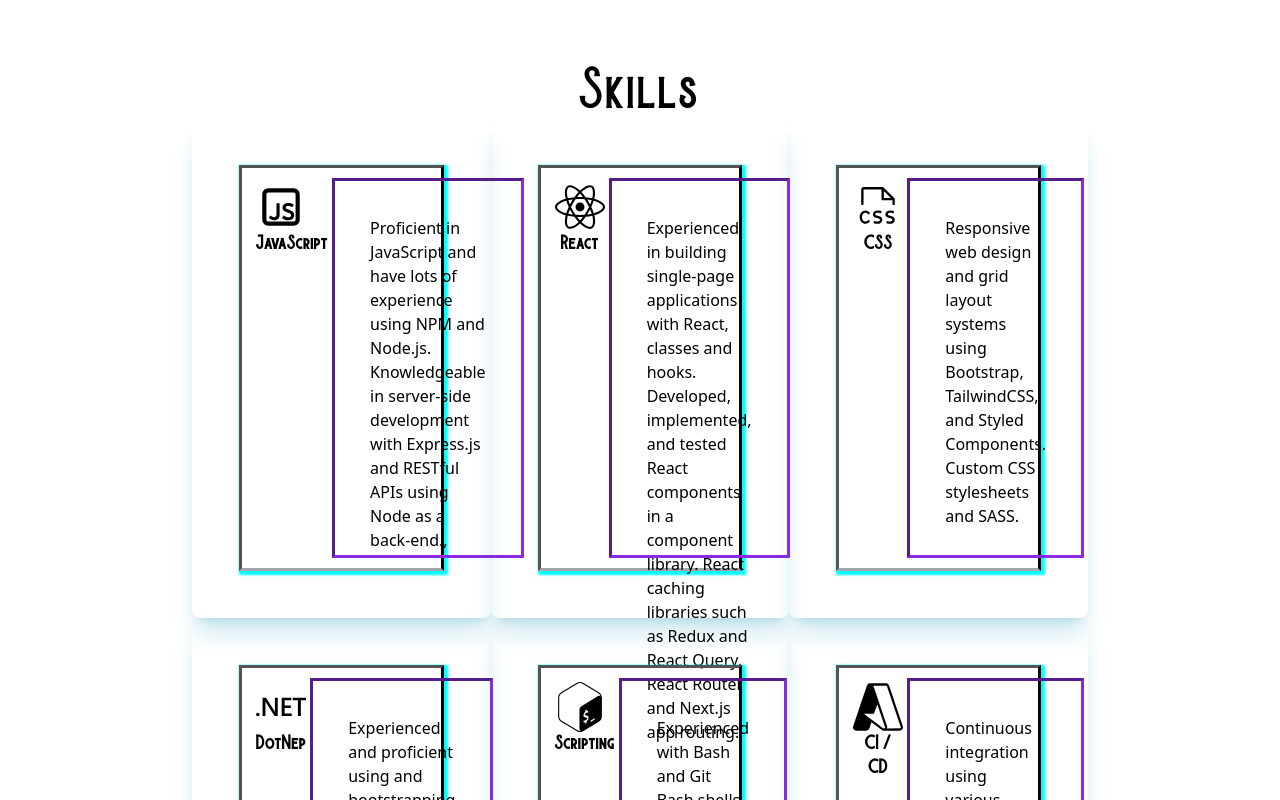
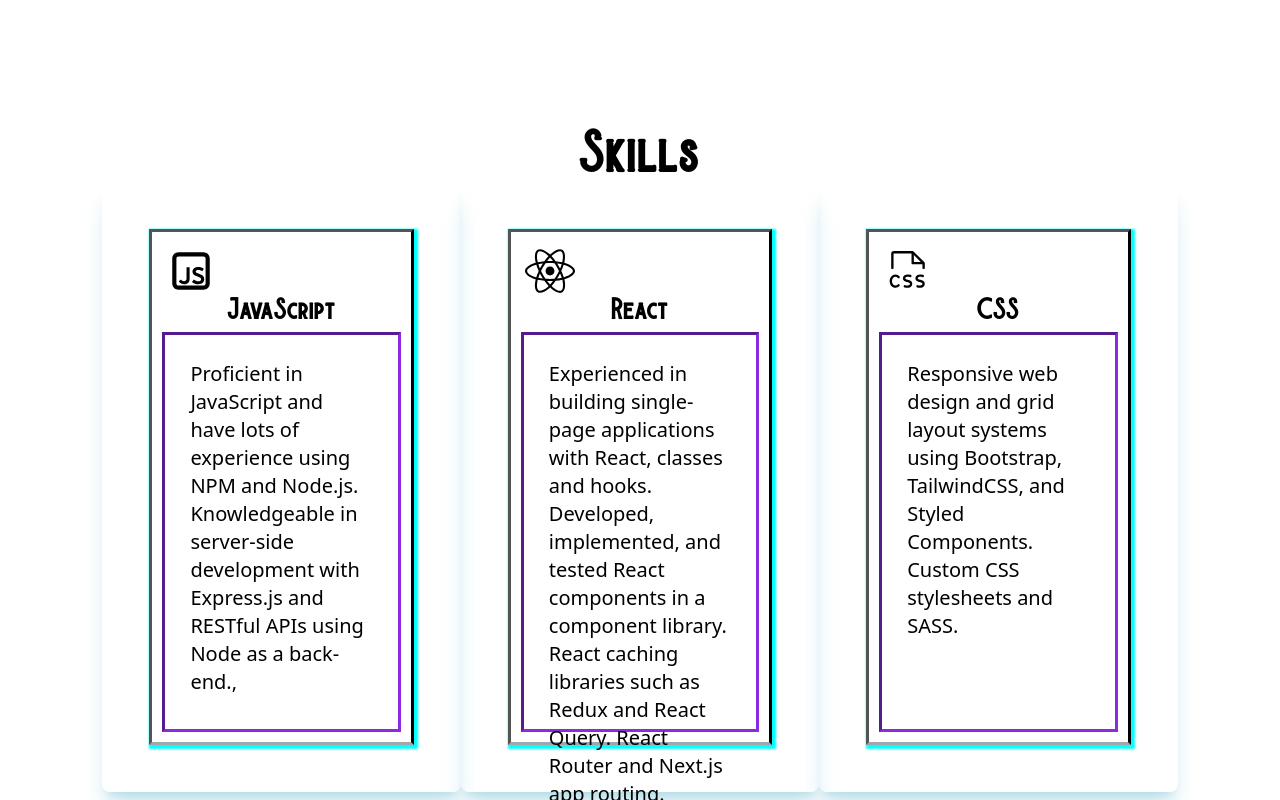
Before and after one commit to ericbowser/my-portfolio, a React app: page / in a window 1280 px wide. Shown: the part 680-1480 px from the top of the page. Built offline with nearby package versions, Linux system fonts and the light colour scheme.

Commit message:
some styling changes and adjustments

```diff
--- a/src/App.js
+++ b/src/App.js
@@ -52,12 +52,14 @@ const App = () => {
                         <a href={'https://www.linkedin.com/in/eric-bowser-dev/'}>
                             <AiFillLinkedin/>
                         </a>
-                        <a onClick={() => scrollToPoint(2100)}>
+                        <a onClick={() => scrollToPoint(2600)}>
                             <CgMail/>
                         </a>
                     </div>
-                    <div style={{marginLeft: '10%', marginRight: '10%', padding: '5%'}}>
-                        <h1 className={'text-5xl text-black dark:text-white font-medium text-center font-burtons '}>Skills</h1>
+                    <div style={{marginLeft: '8%', marginRight: '8%', marginTop: '10%'}}>
+                        <h1 className={'text-5xl dark:text-white font-extrabold text-center font-burtons'}>
+                            Skills
+                        </h1>
                         <div
                             className={'text-black flex flex-col md:flex-row sm:flex-row flex-wrap dark:text-white dark:bg-gray-800'}>
                             <Cards/>
--- a/src/components/Cards.js
+++ b/src/components/Cards.js
@@ -9,20 +9,22 @@ const Cards = () => {
                      className={'w-full h-full md:w-1/2 lg:w-1/3 dark:bg-gray-800 dark:text-white'}>
                     <div
                         className={'space-x-4 rounded-lg md:p-8 transition-all dark:bg-gray-900 dark:border dark:border-gray-800 shadow-xl shadow-cyan-600/20 dark:shadow-lg dark:shadow-cyan-600/30 dark:text-white-400 border-2 border-transparent hover:border-current4'}>
-                        <div className={'flex card-header'}>
+                        <div className={'card-header flex-wrap'}>
                             <div className={'text-center align-middle'}>
-                                <div className={'m-1'}>
+                                <div className={'m-1 text-2xl'}>
                                     {skill.icon !== null ? skill.icon : ''}
                                     <h1 className={'font-extrabold font-burtons'}>{skill.title}</h1>
                                 </div>
                             </div>
                             <div style={{
-                                    height: '380px',
+                                    height: '400px',
+                                    width: 'auto',
                                     border: "inset",
                                     borderColor: 'blueviolet',
-                                    padding: '35px'
-                                }}>
-                                {skill.description}
+                                    padding: '25px'
+                                }}
+                                 className={'w-full text-xl sm:h-72 md:h-80 md:w-3/4 sm:w-1/2 lg:w-1/3 letter-spacing: -0.025em font-medium'}>
+                                    {skill.description}
                             </div>
                         </div>
 
--- a/src/components/Skills.js
+++ b/src/components/Skills.js
@@ -57,7 +57,7 @@ export const Skills = [
         icon: <PiFileCssLight size={50} />
     },
     {
-        title: <p>DotNep</p>,
+        title: <p>Dot Net</p>,
         description: (
             <section>
                 Experienced and proficient using and bootstrapping web / service applications.
--- a/src/input.css
+++ b/src/input.css
@@ -8,7 +8,7 @@
 }
 
 .card-header {
-    padding: 10px;
+    padding: 15px;
     margin: 13px;
     border: outset black;
     border-bottom-color: aliceblue;
```
